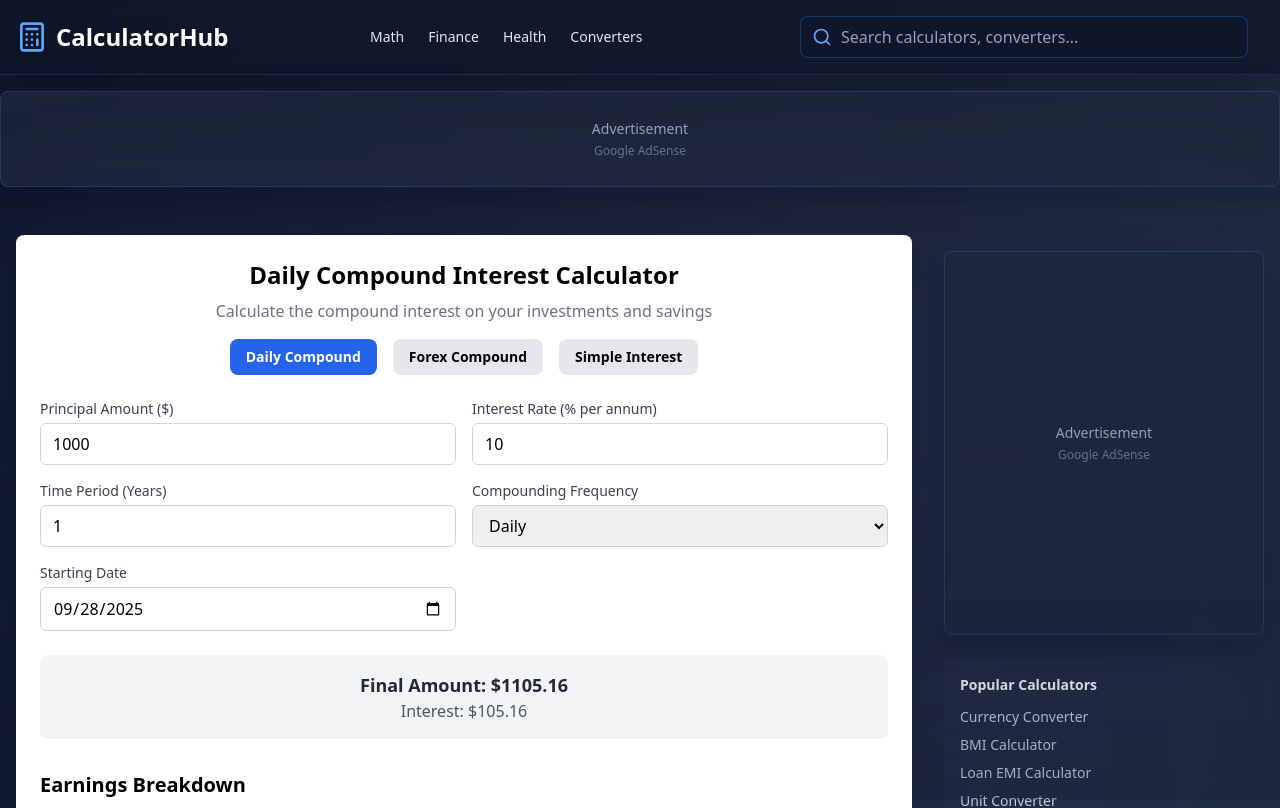
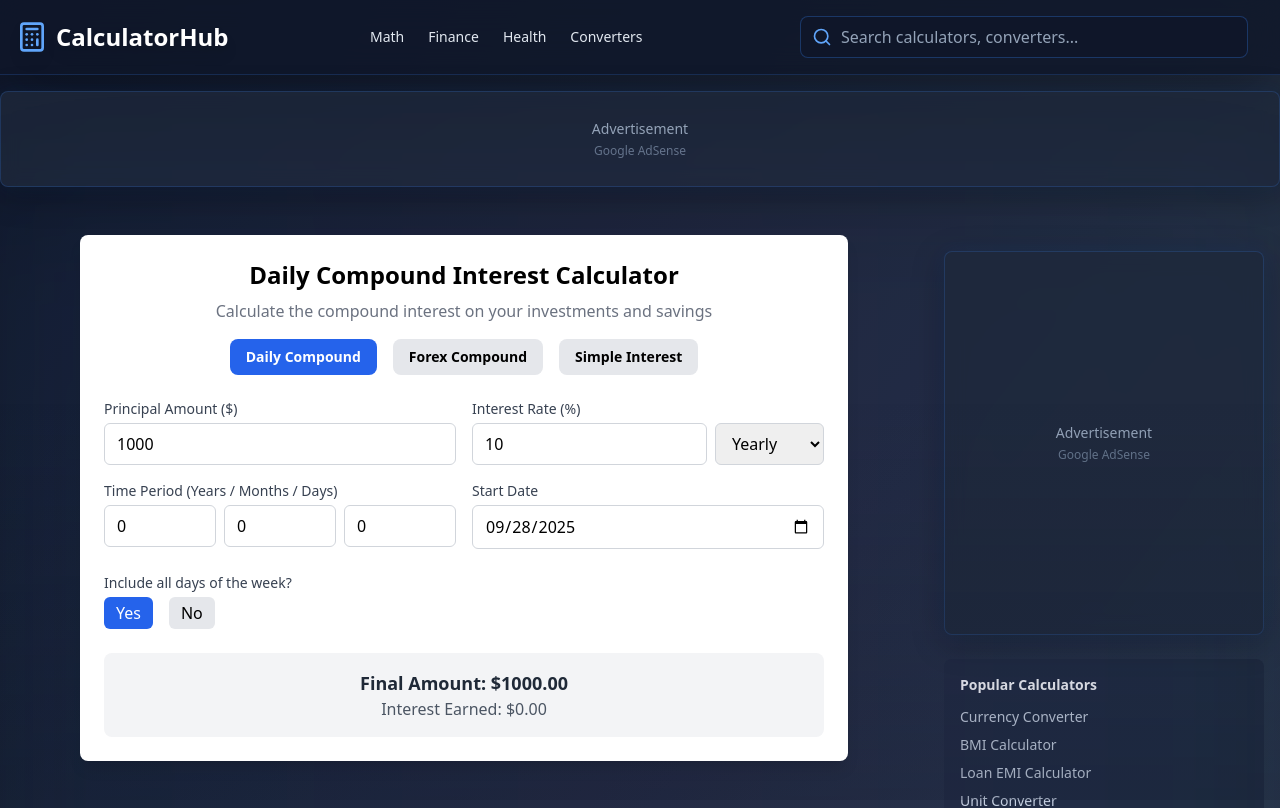
Before and after one commit to RofiqulIsalm/WebToolKits, a React (Vite) app: page /compound-interest-calculator in a window 1280 px wide. Shown: the top 808 px of the page. Built offline with nearby package versions, Linux system fonts and the light colour scheme.

Commit message:
Updated CompoundInterestCalculator.tsx

```diff
--- a/src/pages/CompoundInterestCalculator.tsx
+++ b/src/pages/CompoundInterestCalculator.tsx
@@ -3,11 +3,28 @@ import React, { useState, useEffect } from "react";
 const CompoundCalculator: React.FC = () => {
   const [mode, setMode] = useState("daily");
 
-  // Inputs
+  // Common inputs
   const [principal, setPrincipal] = useState<number>(1000);
   const [rate, setRate] = useState<number>(10);
-  const [time, setTime] = useState<number>(1);
-  const [frequency, setFrequency] = useState<number>(365);
+  const [timeYears, setTimeYears] = useState<number>(0);
+  const [timeMonths, setTimeMonths] = useState<number>(0);
+  const [timeDays, setTimeDays] = useState<number>(0);
+  const [rateType, setRateType] = useState("yearly"); // daily, weekly, monthly, yearly
+
+  // Daily compounding options
+  const [includeAllDays, setIncludeAllDays] = useState(true);
+  const [selectedDays, setSelectedDays] = useState<string[]>([
+    "Mon",
+    "Tue",
+    "Wed",
+    "Thu",
+    "Fri",
+    "Sat",
+    "Sun",
+  ]);
+  const [breakdown, setBreakdown] = useState<
+    { date: string; earnings: number; totalEarnings: number; balance: number }[]
+    >([]);
   const [startDate, setStartDate] = useState<string>(
     new Date().toISOString().split("T")[0]
   );
@@ -16,10 +33,14 @@ const CompoundCalculator: React.FC = () => {
   const [finalAmount, setFinalAmount] = useState<number>(0);
   const [interest, setInterest] = useState<number>(0);
 
-  // Breakdown
-  const [breakdown, setBreakdown] = useState<
-    { date: string; earnings: number; totalEarnings: number; balance: number }[]
-  >([]);
+  // Handle toggle day selection
+  const toggleDay = (day: string) => {
+    if (selectedDays.includes(day)) {
+      setSelectedDays(selectedDays.filter((d) => d !== day));
+    } else {
+      setSelectedDays([...selectedDays, day]);
+    }
+  };
 
   // Title
   const getTitle = () => {
@@ -35,106 +56,76 @@ const CompoundCalculator: React.FC = () => {
     }
   };
 
-  // Calculation
+  // Calculation logic
   useEffect(() => {
-    let amount = 0;
-    let intr = 0;
+    if (mode === "daily") {
+      // Convert years/months/days into total days
+      const totalDays =
+        timeYears * 365 + timeMonths * 30 + timeDays;
 
-    if (mode === "daily") {
-      amount =
-        principal * Math.pow(1 + rate / 100 / frequency, frequency * time);
-      intr = amount - principal;
-    } else if (mode === "forex") {
-      amount = principal * Math.pow(1 + rate / 100, time);
-      intr = amount - principal;
-    } else if (mode === "simple") {
-      intr = (principal * rate * time) / 100;
-      amount = principal + intr;
+      // Convert rate into daily equivalent
+      let dailyRate = 0;
+      switch (rateType) {
+        case "daily":
+          dailyRate = rate / 100;
+          break;
+        case "weekly":
+          dailyRate = rate / 100 / 7;
+          break;
+        case "monthly":
+          dailyRate = rate / 100 / 30;
+          break;
+        case "yearly":
+        default:
+          dailyRate = rate / 100 / 365;
+          break;
       }
 
-    setFinalAmount(amount);
-    setInterest(intr);
-
-    // ---- Breakdown ----
-    const breakdownData: {
-      date: string;
-      earnings: number;
-      totalEarnings: number;
-      balance: number;
-    }[] = [];
-
-    let runningPrincipal = principal;
-    let cumulativeEarnings = 0;
-    let currentDate = new Date(startDate);
-
-    // Convert years into days for looping (approx.)
-    const effectiveDays = time * 365;
-    const dailyRate =
-      mode === "daily"
-        ? rate / 100 / frequency
-        : mode === "forex"
-        ? rate / 100
-        : rate / 100 / 365;
-
-    for (let i = 1; i <= effectiveDays; i++) {
-      const prevBalance = runningPrincipal;
-      runningPrincipal = runningPrincipal * (1 + dailyRate);
-      const earnings = runningPrincipal - prevBalance;
-      cumulativeEarnings += earnings;
-
-      // Daily mode → every single day
-      if (mode === "daily") {
-        breakdownData.push({
-          date: currentDate.toLocaleDateString(),
-          earnings,
-          totalEarnings: cumulativeEarnings,
-          balance: runningPrincipal,
+      // Count effective compounding days
+      let effectiveDays = totalDays;
+      if (!includeAllDays) {
+        const start = new Date(startDate);
+        let count = 0;
+        for (let i = 0; i < totalDays; i++) {
+          const d = new Date(start);
+          d.setDate(start.getDate() + i);
+          const dayName = d.toLocaleDateString("en-US", {
+            weekday: "short",
           });
+          if (selectedDays.includes(dayName)) {
+            count++;
+          }
+        }
+        effectiveDays = count;
       }
 
-      // Weekly → every 7 days
-      if (mode === "forex" && i % 7 === 0) {
-        const weekStart = new Date(currentDate);
-        weekStart.setDate(currentDate.getDate() - 6);
-        breakdownData.push({
-          date: `${weekStart.toLocaleDateString()} - ${currentDate.toLocaleDateString()}`,
-          earnings,
-          totalEarnings: cumulativeEarnings,
-          balance: runningPrincipal,
-        });
+      const amount = principal * Math.pow(1 + dailyRate, effectiveDays);
+      setFinalAmount(amount);
+      setInterest(amount - principal);
+    } else if (mode === "forex") {
+      const amount = principal * Math.pow(1 + rate / 100, timeYears);
+      setFinalAmount(amount);
+      setInterest(amount - principal);
+    } else if (mode === "simple") {
+      const si = (principal * rate * timeYears) / 100;
+      setFinalAmount(principal + si);
+      setInterest(si);
     }
-
-      // Monthly → every 30 days
-      if (mode === "simple" && i % 30 === 0) {
-        breakdownData.push({
-          date: currentDate.toLocaleDateString("en-US", {
-            month: "short",
-            year: "numeric",
-          }),
-          earnings,
-          totalEarnings: cumulativeEarnings,
-          balance: runningPrincipal,
-        });
-      }
-
-      // Yearly → every 365 days
-      if (i % 365 === 0) {
-        breakdownData.push({
-          date: `${currentDate.getFullYear()}`,
-          earnings,
-          totalEarnings: cumulativeEarnings,
-          balance: runningPrincipal,
-        });
-      }
-
-      currentDate.setDate(currentDate.getDate() + 1);
-    }
-
-    setBreakdown(breakdownData);
-  }, [mode, principal, rate, time, frequency, startDate]);
+  }, [
+    mode,
+    principal,
+    rate,
+    timeYears,
+    timeMonths,
+    timeDays,
+    rateType,
+    includeAllDays,
+    selectedDays,
+    startDate,
+  ]);
 
   return (
-    <div className="max-w-4xl mx-auto p-6 bg-white rounded-lg shadow-lg">
+    <div className="max-w-3xl mx-auto p-6 bg-white rounded-lg shadow-lg">
       {/* Title */}
       <h1 className="text-2xl font-bold mb-2 text-center">{getTitle()}</h1>
       <p className="text-gray-500 mb-4 text-center">
@@ -176,7 +167,9 @@ const CompoundCalculator: React.FC = () => {
         </button>
       </div>
 
-      {/* Inputs */}
+      {/* Daily Mode Inputs */}
+      {mode === "daily" && (
+        <>
           <div className="grid grid-cols-1 md:grid-cols-2 gap-4 mb-6">
             <div>
               <label className="block text-sm font-medium text-gray-700 mb-1">
@@ -192,54 +185,60 @@ const CompoundCalculator: React.FC = () => {
 
             <div>
               <label className="block text-sm font-medium text-gray-700 mb-1">
-            Interest Rate (% {mode === "forex" ? "per trade" : "per annum"})
+                Interest Rate (%)
               </label>
+              <div className="flex gap-2">
                 <input
                   type="number"
                   value={rate}
                   onChange={(e) => setRate(Number(e.target.value))}
                   className="w-full px-3 py-2 border border-gray-300 rounded-md"
                 />
+                <select
+                  value={rateType}
+                  onChange={(e) => setRateType(e.target.value)}
+                  className="px-3 py-2 border border-gray-300 rounded-md"
+                >
+                  <option value="daily">Daily</option>
+                  <option value="weekly">Weekly</option>
+                  <option value="monthly">Monthly</option>
+                  <option value="yearly">Yearly</option>
+                </select>
+              </div>
             </div>
 
             <div>
               <label className="block text-sm font-medium text-gray-700 mb-1">
-            {mode === "forex"
-              ? "Number of Trades"
-              : mode === "simple"
-              ? "Time Period (Years)"
-              : "Time Period (Years)"}
+                Time Period (Years / Months / Days)
               </label>
+              <div className="flex gap-2">
                 <input
                   type="number"
-            value={time}
-            onChange={(e) => setTime(Number(e.target.value))}
-            className="w-full px-3 py-2 border border-gray-300 rounded-md"
+                  placeholder="Years"
+                  value={timeYears}
+                  onChange={(e) => setTimeYears(Number(e.target.value))}
+                  className="w-1/3 px-3 py-2 border border-gray-300 rounded-md"
+                />
+                <input
+                  type="number"
+                  placeholder="Months"
+                  value={timeMonths}
+                  onChange={(e) => setTimeMonths(Number(e.target.value))}
+                  className="w-1/3 px-3 py-2 border border-gray-300 rounded-md"
+                />
+                <input
+                  type="number"
+                  placeholder="Days"
+                  value={timeDays}
+                  onChange={(e) => setTimeDays(Number(e.target.value))}
+                  className="w-1/3 px-3 py-2 border border-gray-300 rounded-md"
                 />
               </div>
-
-        {mode === "daily" && (
-          <div>
-            <label className="block text-sm font-medium text-gray-700 mb-1">
-              Compounding Frequency
-            </label>
-            <select
-              value={frequency}
-              onChange={(e) => setFrequency(Number(e.target.value))}
-              className="w-full px-3 py-2 border border-gray-300 rounded-md"
-            >
-              <option value={1}>Annually</option>
-              <option value={2}>Semi-Annually</option>
-              <option value={4}>Quarterly</option>
-              <option value={12}>Monthly</option>
-              <option value={365}>Daily</option>
-            </select>
             </div>
-        )}
 
             <div>
               <label className="block text-sm font-medium text-gray-700 mb-1">
-            Starting Date
+                Start Date
               </label>
               <input
                 type="date"
@@ -250,61 +249,66 @@ const CompoundCalculator: React.FC = () => {
             </div>
           </div>
 
+          {/* Include Days Option */}
+          <div className="mb-4">
+            <p className="text-sm font-medium text-gray-700 mb-1">
+              Include all days of the week?
+            </p>
+            <div className="flex gap-4">
+              <button
+                type="button"
+                onClick={() => setIncludeAllDays(true)}
+                className={`px-3 py-1 rounded-md ${
+                  includeAllDays ? "bg-blue-600 text-white" : "bg-gray-200"
+                }`}
+              >
+                Yes
+              </button>
+              <button
+                type="button"
+                onClick={() => setIncludeAllDays(false)}
+                className={`px-3 py-1 rounded-md ${
+                  !includeAllDays ? "bg-blue-600 text-white" : "bg-gray-200"
+                }`}
+              >
+                No
+              </button>
+            </div>
+          </div>
+
+          {!includeAllDays && (
+            <div className="mb-4">
+              <p className="text-sm font-medium text-gray-700 mb-2">
+                Days to include:
+              </p>
+              <div className="flex flex-wrap gap-2">
+                {["Sun", "Mon", "Tue", "Wed", "Thu", "Fri", "Sat"].map((day) => (
+                  <button
+                    key={day}
+                    type="button"
+                    onClick={() => toggleDay(day)}
+                    className={`px-3 py-1 rounded-md border ${
+                      selectedDays.includes(day)
+                        ? "bg-orange-400 text-black"
+                        : "bg-gray-200"
+                    }`}
+                  >
+                    {day}
+                  </button>
+                ))}
+              </div>
+            </div>
+          )}
+        </>
+      )}
+
       {/* Results */}
-      <div className="p-4 bg-gray-100 rounded-lg text-center">
+      <div className="p-4 bg-gray-100 rounded-lg text-center mt-6">
         <p className="text-lg font-semibold text-gray-800">
           Final Amount: ${finalAmount.toFixed(2)}
         </p>
-        <p className="text-md text-gray-600">
-          {mode === "simple" ? "Simple Interest" : "Interest"}: $
-          {interest.toFixed(2)}
-        </p>
+        <p className="text-md text-gray-600">Interest Earned: ${interest.toFixed(2)}</p>
       </div>
-
-      {/* Breakdown Table */}
-      {breakdown.length > 0 && (
-        <div className="mt-8">
-          <h2 className="text-xl font-semibold mb-4">Earnings Breakdown</h2>
-          <div className="overflow-x-auto">
-            <table className="w-full border-collapse border border-gray-300 text-sm">
-              <thead>
-                <tr className="bg-gray-200">
-                  <th className="border border-gray-300 px-3 py-2 text-left">
-                    Period
-                  </th>
-                  <th className="border border-gray-300 px-3 py-2 text-right">
-                    Earnings
-                  </th>
-                  <th className="border border-gray-300 px-3 py-2 text-right">
-                    Total Earnings
-                  </th>
-                  <th className="border border-gray-300 px-3 py-2 text-right">
-                    Balance
-                  </th>
-                </tr>
-              </thead>
-              <tbody>
-                {breakdown.map((row, idx) => (
-                  <tr key={idx} className="odd:bg-white even:bg-gray-50">
-                    <td className="border border-gray-300 px-3 py-2">
-                      {row.date}
-                    </td>
-                    <td className="border border-gray-300 px-3 py-2 text-right">
-                      ${row.earnings.toFixed(2)}
-                    </td>
-                    <td className="border border-gray-300 px-3 py-2 text-right">
-                      ${row.totalEarnings.toFixed(2)}
-                    </td>
-                    <td className="border border-gray-300 px-3 py-2 text-right">
-                      ${row.balance.toFixed(2)}
-                    </td>
-                  </tr>
-                ))}
-              </tbody>
-            </table>
-          </div>
-        </div>
-      )}
     </div>
   );
 };
```
Lines whose indentation alone changed are shown as unchanged.
